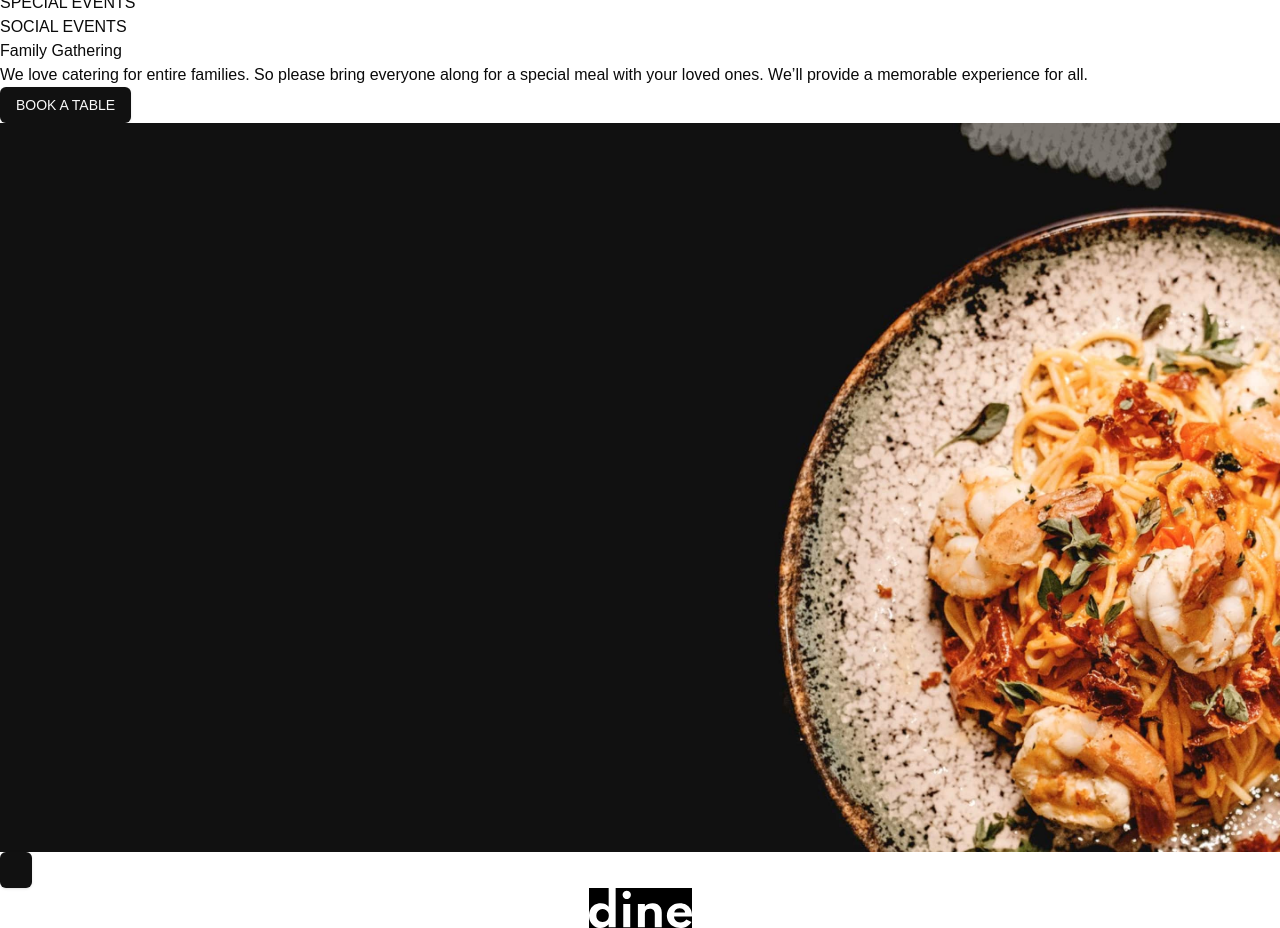
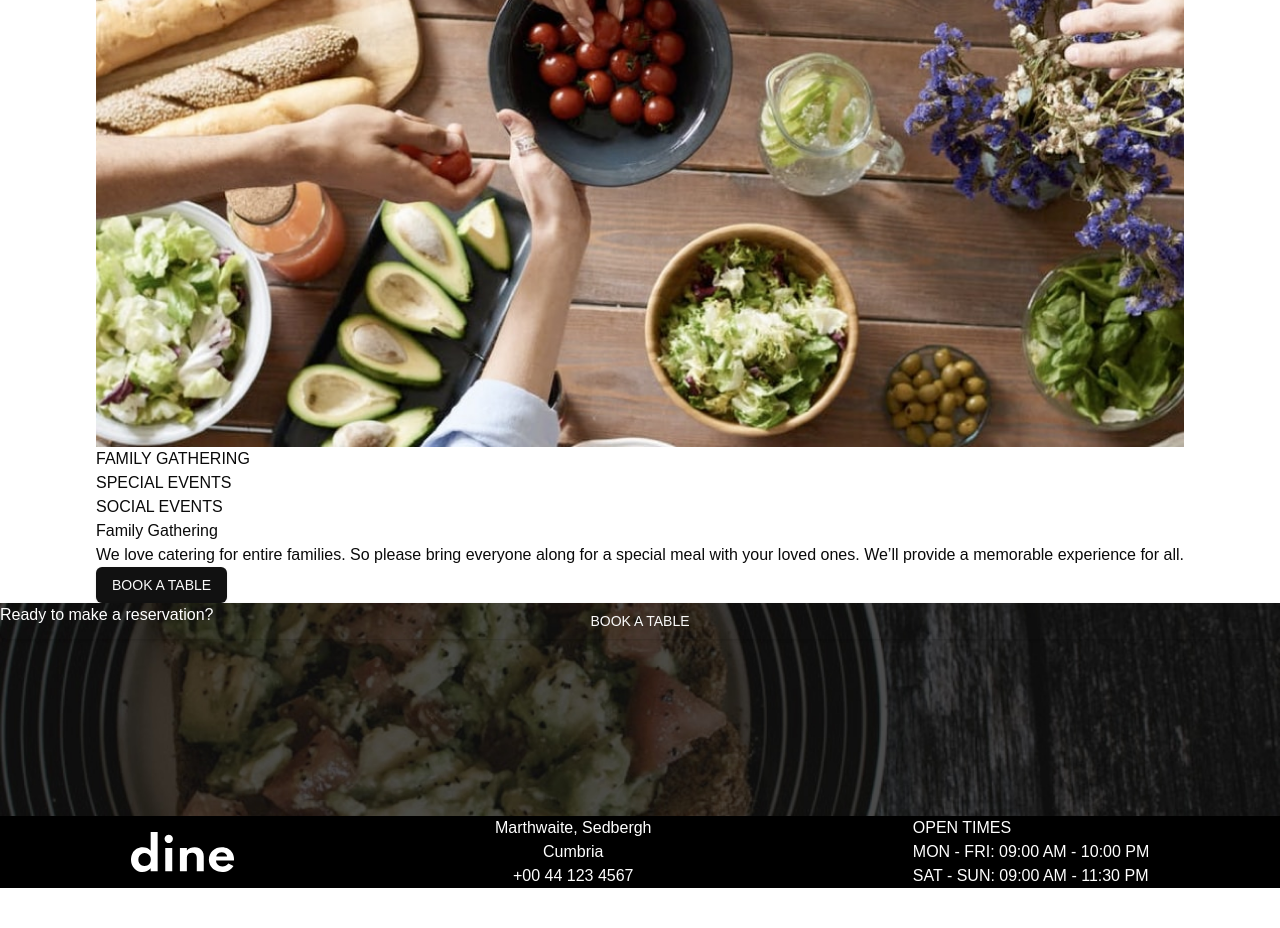
Before and after one commit to mehdias63/dine-restaurant, a Next.js app: page / in a window 1280 px wide. Shown: the part 3360-4288 px from the top of the page. After the commit the page ends 4248 px from the top, so only its background shows below. Built offline with nearby package versions, Linux system fonts and the light colour scheme.

Commit message:
update page

```diff
--- a/src/app/page.tsx
+++ b/src/app/page.tsx
@@ -210,18 +210,18 @@ export default function Home() {
 					<picture>
 						<source
 							media="(min-width: 1024px)"
-							srcSet="/images/homepage/hero-bg-desktop@2x.jpg"
+							srcSet="/images/homepage/family-gathering-desktop@2x.jpg"
 						/>
 						<source
 							media="(min-width: 768px)"
-							srcSet="/images/homepage/hero-bg-tablet@2x.jpg"
+							srcSet="/images/homepage/family-gathering-tablet@2x.jpg"
 						/>
 						<source
 							media="(max-width: 767px)"
-							srcSet="/images/homepage/hero-bg-mobile@2x.jpg"
+							srcSet="/images/homepage/family-gathering-mobile@2x.jpg"
 						/>
 						<img
-							src="/images/homepage/hero-bg-mobile@2x.jpg"
+							src="/images/homepage/family-gathering-mobile@2x.jpg"
 							alt="food"
 							className="w-full object-cover"
 						/>
@@ -239,41 +239,46 @@ export default function Home() {
 				<Button>BOOK A TABLE</Button>
 			</section>
 			<section>
-				<div>
+				<div className="grid *:col-start-1 *:row-start-1 text-white">
 					<picture>
 						<source
 							media="(min-width: 1024px)"
-							srcSet="/images/homepage/hero-bg-desktop@2x.jpg"
+							srcSet="/images/homepage/ready-bg-desktop@2x.jpg"
 						/>
 						<source
 							media="(min-width: 768px)"
-							srcSet="/images/homepage/hero-bg-tablet@2x.jpg"
+							srcSet="/images/homepage/ready-bg-tablet@2x.jpg"
 						/>
 						<source
 							media="(max-width: 767px)"
-							srcSet="/images/homepage/hero-bg-mobile@2x.jpg"
+							srcSet="/images/homepage/ready-bg-mobile@2x.jpg"
 						/>
 						<img
-							src="/images/homepage/hero-bg-mobile@2x.jpg"
+							src="/images/homepage/ready-bg-mobile@2x.jpg"
 							alt="food"
 							className="w-full object-cover"
 						/>
 					</picture>
-					<h2></h2>
-					<Button></Button>
+					<h2>Ready to make a reservation?</h2>
+					<Button className="bg-transparent">BOOK A TABLE</Button>
 				</div>
 			</section>
-			<footer className="bg-black">
+			<footer className="bg-black text-white flex justify-around items-center w-full">
 				<img src={'/images/logo.svg'} alt={'logo'} />
 				<div>
-					<p></p>
-					<p></p>
-					<p></p>
+					<p className="text-center">
+						Marthwaite, Sedbergh
+						<br /> Cumbria
+						<br />
+						+00 44 123 4567
+					</p>
 				</div>
 				<div>
-					<p></p>
-					<p></p>
-					<p></p>
+					<p>
+						OPEN TIMES
+						<br /> MON - FRI: 09:00 AM - 10:00 PM
+						<br /> SAT - SUN: 09:00 AM - 11:30 PM
+					</p>
 				</div>
 			</footer>
 		</div>
```
Also changed, not shown: public/images/homepage/family-gathering-mobile.jpg (deleted).
